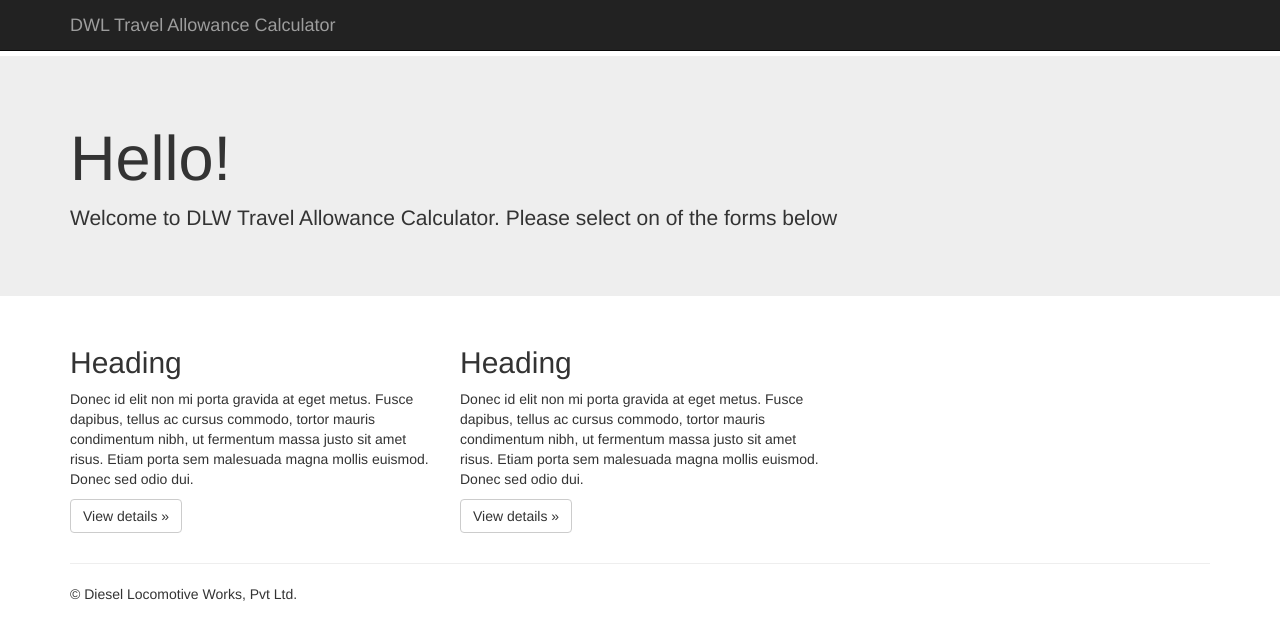
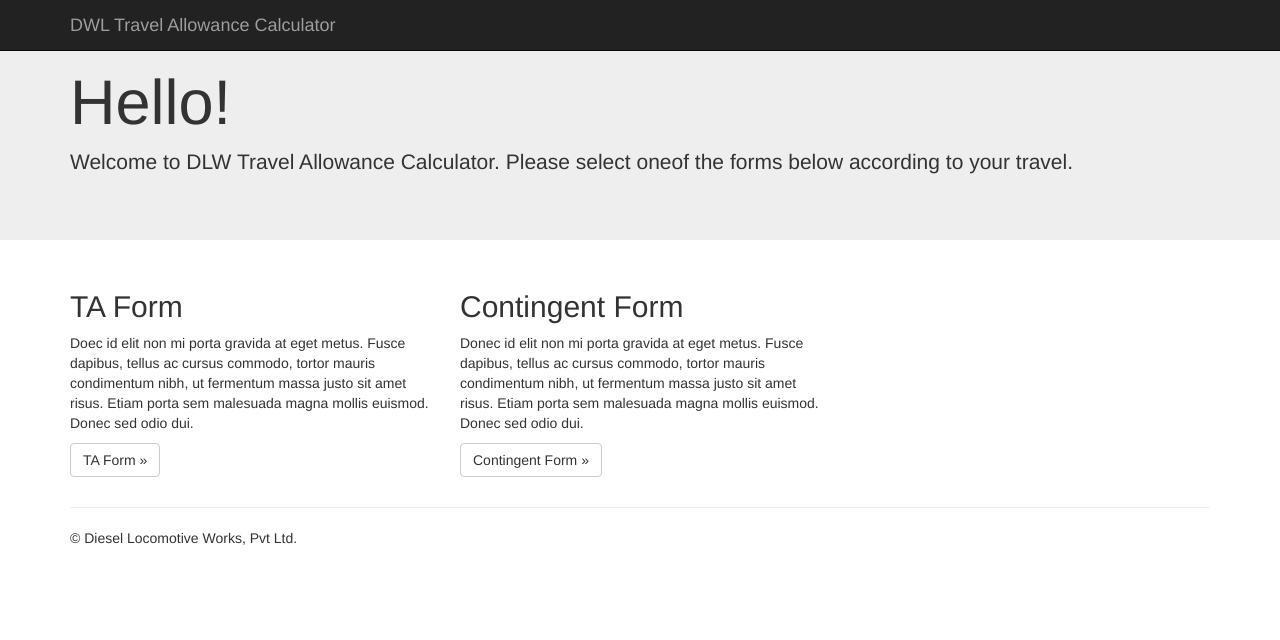
Before and after one commit to jyotsnarupaliya/dlw, a Django app: page /ta/ in a window 1280 px wide. Shown: the top 640 px of the page. Run offline with Django 3.2, Linux system fonts and the light colour scheme; some libraries are stand-ins or nearby versions.

Commit message:
moved content away from base template, modified text in index template for dlw

```diff
--- a/ta/templates/base.html
+++ b/ta/templates/base.html
@@ -4,7 +4,7 @@
 		<link href='{% static "ta/bootstrap/css/bootstrap.css" %}'  rel="stylesheet">
 	</head>
   <body>
-    {% block content %} {% endblock %}
+
      <nav class="navbar navbar-inverse navbar-fixed-top">
       <div class="container">
         <div class="navbar-header">
@@ -19,28 +19,8 @@
     </nav>
 
     <!-- Main jumbotron for a primary marketing message or call to action -->
-    <div class="jumbotron">
-      <div class="container">
-        <h1>Hello!</h1>
-        <p>Welcome to DLW Travel Allowance Calculator. Please select on of the forms below
-        </p>
-      </div>
-    </div>
 
-    <div class="container">
-      <!-- Example row of columns -->
-      <div class="row">
-        <div class="col-md-4">
-          <h2>Heading</h2>
-          <p>Donec id elit non mi porta gravida at eget metus. Fusce dapibus, tellus ac cursus commodo, tortor mauris condimentum nibh, ut fermentum massa justo sit amet risus. Etiam porta sem malesuada magna mollis euismod. Donec sed odio dui. </p>
-          <p><a class="btn btn-default" href="#" role="button">View details &raquo;</a></p>
-        </div>
-        <div class="col-md-4">
-          <h2>Heading</h2>
-          <p>Donec id elit non mi porta gravida at eget metus. Fusce dapibus, tellus ac cursus commodo, tortor mauris condimentum nibh, ut fermentum massa justo sit amet risus. Etiam porta sem malesuada magna mollis euismod. Donec sed odio dui. </p>
-          <p><a class="btn btn-default" href="#" role="button">View details &raquo;</a></p>
-       </div>
-      </div>
+      {% block content %} {% endblock %}
 
       <hr>
 
--- a/ta/templates/ta/index.html
+++ b/ta/templates/ta/index.html
@@ -1,12 +1,27 @@
 {% extends "base.html" %}
    {% block content %}
-      	<p >
-			<a href='ta_form' class="btn btn-default btn-lg">
-			  TA Form
-			</a>
 
-			<a href='contingent_form' class="btn btn-default btn-lg">
-			  Contingent Form
-			</a>
-		</p>
+
+	<div class="jumbotron">
+      <div class="container">
+        <h1>Hello!</h1>
+        <p>Welcome to DLW Travel Allowance Calculator. Please select oneof the forms below according to your travel.
+        </p>
+      </div>
+    </div>
+
+    <div class="container">
+      <!-- Example row of columns -->
+      <div class="row">
+        <div class="col-md-4">
+          <h2>TA Form</h2>
+          <p>Doec id elit non mi porta gravida at eget metus. Fusce dapibus, tellus ac cursus commodo, tortor mauris condimentum nibh, ut fermentum massa justo sit amet risus. Etiam porta sem malesuada magna mollis euismod. Donec sed odio dui. </p>
+          <p><a href='ta_form' class="btn btn-default">TA Form &raquo;</a></p>
+        </div>
+        <div class="col-md-4">
+          <h2>Contingent Form</h2>
+          <p>Donec id elit non mi porta gravida at eget metus. Fusce dapibus, tellus ac cursus commodo, tortor mauris condimentum nibh, ut fermentum massa justo sit amet risus. Etiam porta sem malesuada magna mollis euismod. Donec sed odio dui. </p>
+          <p><a href='contingent_form' class="btn btn-default">Contingent Form &raquo;</a></p>
+       </div>
+      </div>
     {% endblock %}
```
